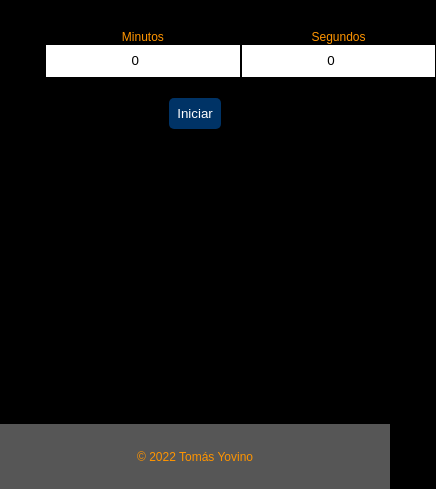
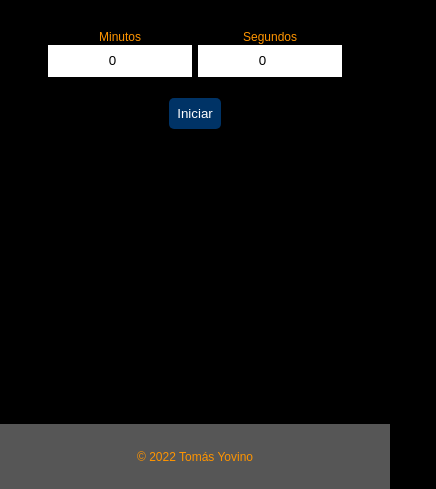
Before and after one commit to tomasyovino/Temporizador, a plain HTML site: page index.html in a window 390 px wide. Shown: the part 355-844 px from the top of the page, 436 px wide, since content can reach past the window. Drawn offline with Linux system fonts and the light colour scheme.

Commit message:
Corrección del Responsive.

```diff
--- a/CSS/styles.css
+++ b/CSS/styles.css
@@ -39,7 +39,7 @@
 
 .field{
     display: flex;
-    justify-content: space-between;
+    justify-content: space-around;
     width: 25em;
     margin-bottom: 0.9375rem;
 }
@@ -52,6 +52,7 @@
 }
 
 input[type="number"] {
+    width: 11em;
     padding: 0.625em;
     border: solid 1px black;
     margin-bottom: 0.3125rem;
```
